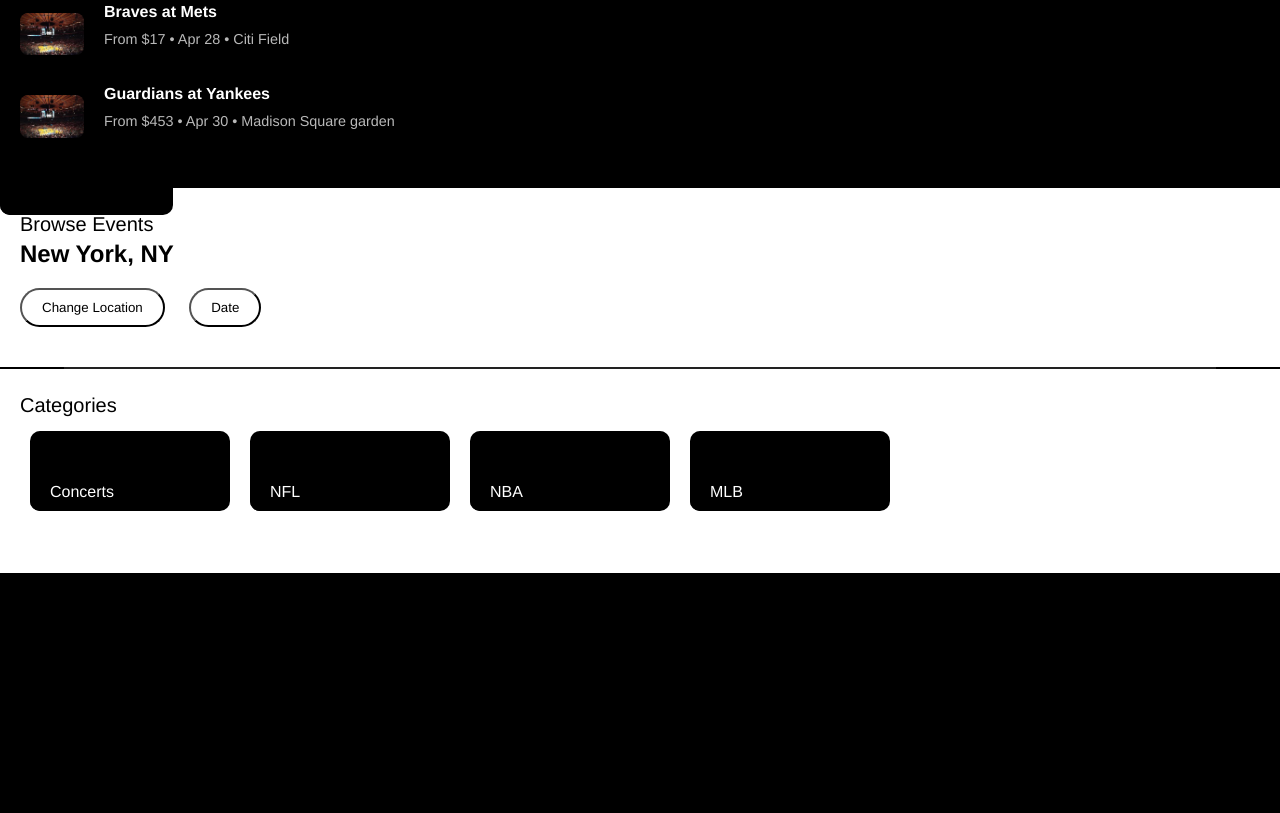
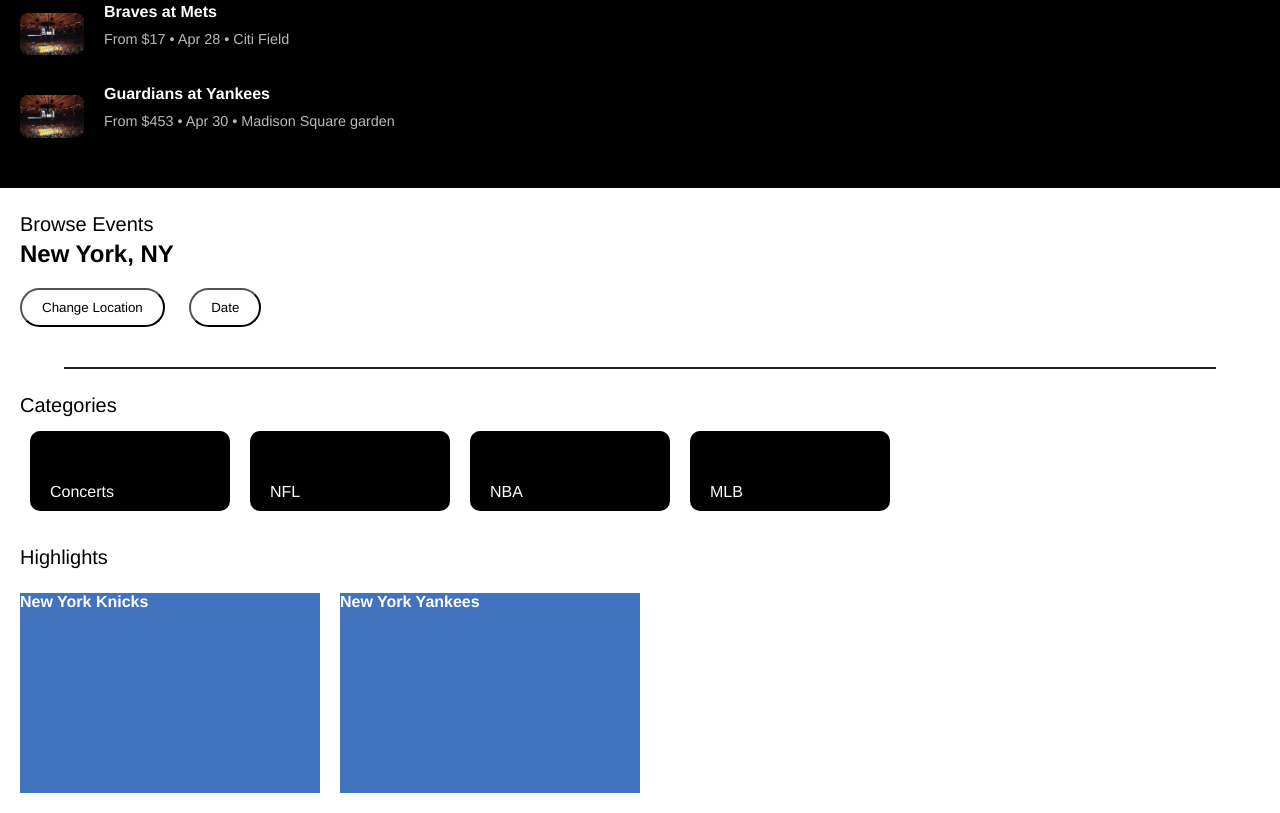
Before and after one commit to moisesg526/sports-ticket, a plain HTML site: page index.html in a window 1280 px wide. Shown: the part 585-1398 px from the top of the page. Before the commit the page ends 1158 px from the top, so only its background shows below. Drawn offline with Linux system fonts and the light colour scheme; no server answers.

Commit message:
Highlight section was added

```diff
--- a/index.html
+++ b/index.html
@@ -98,10 +98,9 @@
     <section class="highlights">
       <h3 class="white-bck">Highlights</h3>
       <div class="highlight-section">
-        <ul class="white-bck">
-          <li><div class="btm-left">New York Knicks</div></li>
-          <li><div class="btm-left">New York Yankees</div></li>
-          <li></li>
+        <ul class="highlight-list">
+          <li><div class="highlight-event">New York Knicks</div></li>
+          <li><div class="highlight-event">New York Yankees</div></li>
         </ul>
       </div>
     </section>
--- a/styles.css
+++ b/styles.css
@@ -1,7 +1,6 @@
 * {
   margin: 0;
   box-sizing: border-box;
-  background-color: #000;
   font-family: Roobert, "Helvetica Neue", Arial, Helvetica, sans-serif;
 }
 
@@ -11,6 +10,7 @@
   display: flex;
   justify-content: space-around;
   padding: 20px;
+  background-color: #000;
 }
 
 .logo {
@@ -26,7 +26,9 @@
   margin-left: 10px;
   cursor: pointer;
 }
-
+.top-section {
+  background-color: #000;
+}
 /* Body */
 
 .heading {
@@ -178,3 +180,28 @@
 .categories h3 {
   color: #000;
 }
+
+.highlights .white-bck{
+  padding: 0 20px;
+  color: #000;
+}
+.highlight-section {
+  color:#000;
+  overflow: auto hidden;
+}
+
+.highlight-list {
+  background-color: #fff;
+  display: flex;
+  padding: 10px;
+  font-weight: 600;
+  color: #fff;
+}
+
+.highlight-event {
+  background-color: #fff;
+  width: 300px;
+  height: 200px;
+  background-color: rgb(65, 115, 190);
+  margin: 10px;
+}
```
